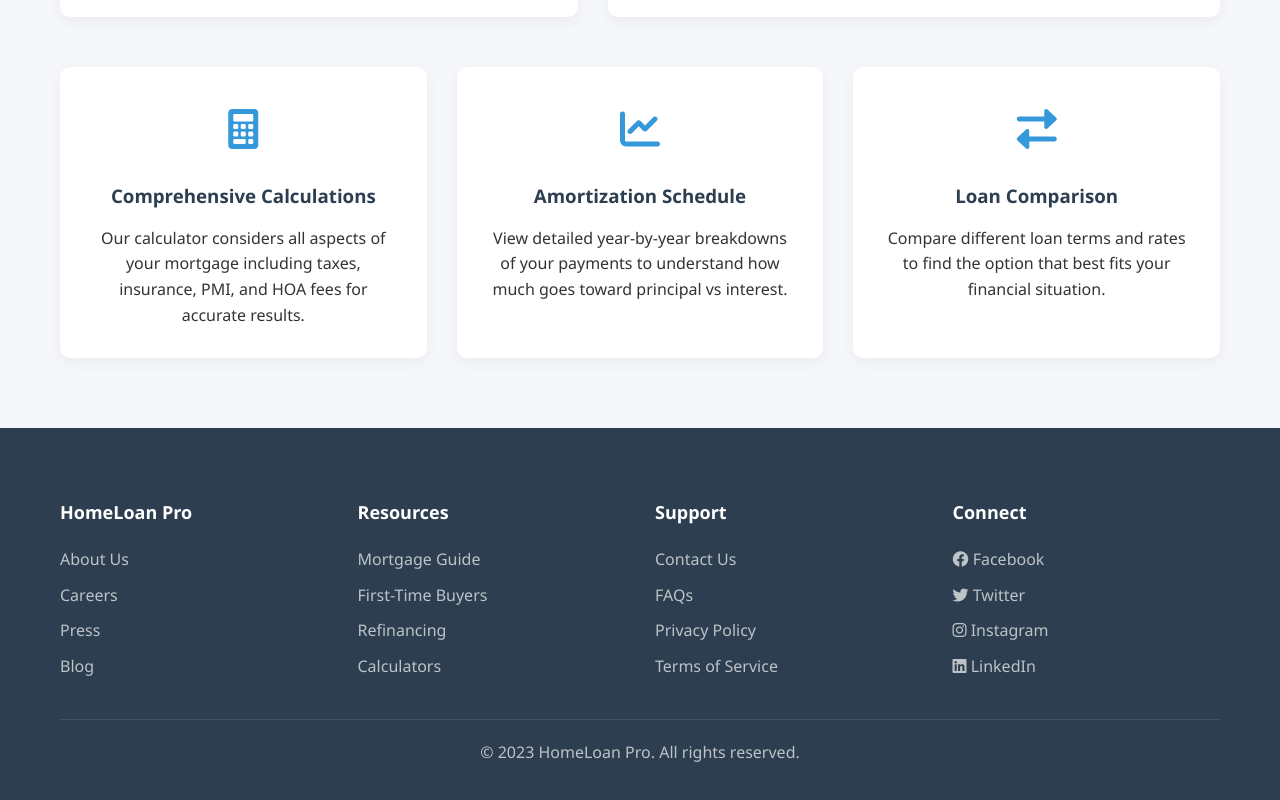
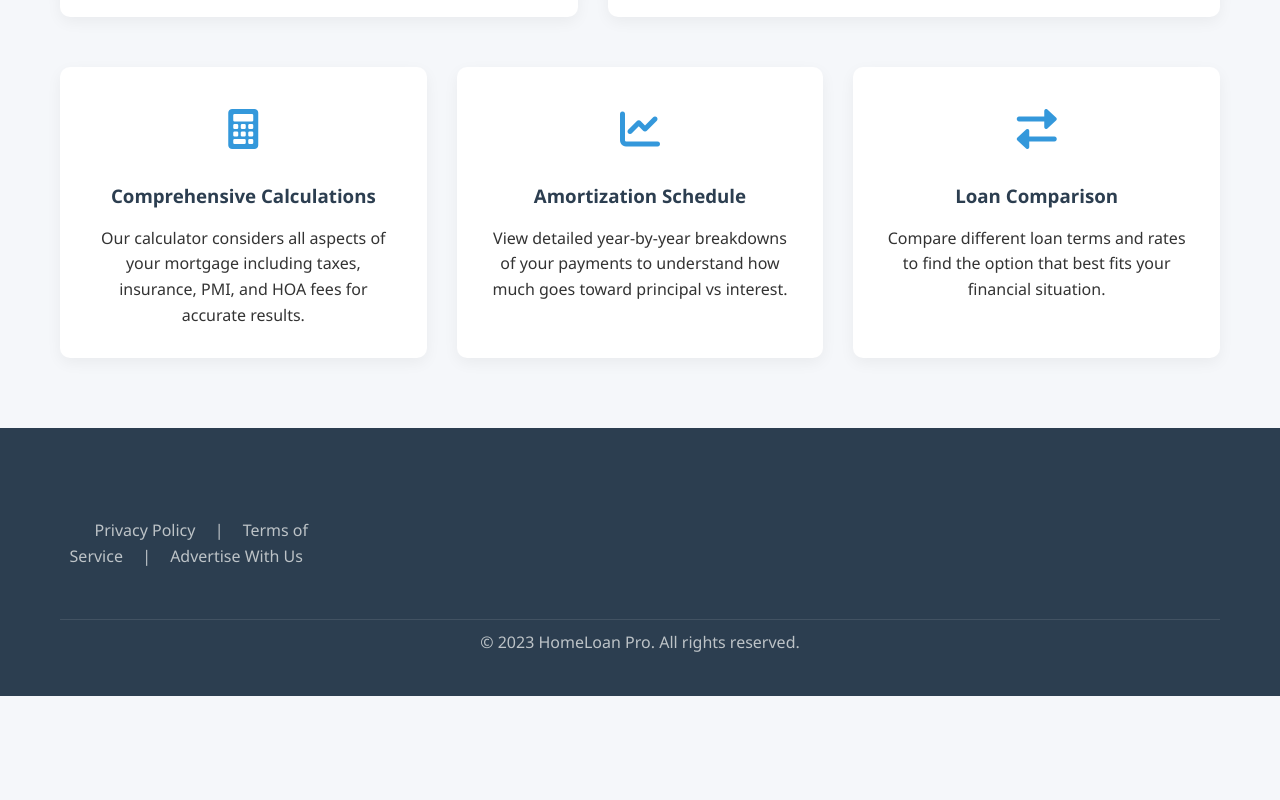
Before and after one commit to skaishetty580/Mortgagecalculator, a plain HTML site: page index.html in a window 1280 px wide. Shown: the part 1368-2168 px from the top of the page. After the commit the page ends 2064 px from the top, so only its background shows below. Drawn offline with nearby package versions, Linux system fonts and the light colour scheme.

Commit message:
Update index.html

```diff
--- a/index.html
+++ b/index.html
@@ -775,52 +775,18 @@
             </div>
         </section>
     </main>
-
     <footer>
     <div class="container">
-            <div class="footer-content">
-                <div class="footer-column">
-                    <h4>HomeLoan Pro</h4>
-                    <ul>
-                        <li><a href="#">About Us</a></li>
-                        <li><a href="#">Careers</a></li>
-                        <li><a href="#">Press</a></li>
-                        <li><a href="#">Blog</a></li>
-                    </ul>
-                </div>
-
-                <div class="footer-column">
-                    <h4>Resources</h4>
-                    <ul>
-                        <li><a href="#">Mortgage Guide</a></li>
-                        <li><a href="#">First-Time Buyers</a></li>
-                        <li><a href="#">Refinancing</a></li>
-                        <li><a href="#">Calculators</a></li>
-                    </ul>
-                </div>
-
-                <div class="footer-column">
-                    <h4>Support</h4>
-                    <ul>
-                        <li><a href="#">Contact Us</a></li>
-                        <li><a href="#">FAQs</a></li>
-                        <li><a href="#">Privacy Policy</a></li>
-                        <li><a href="#">Terms of Service</a></li>
-                    </ul>
-                </div>
-
-                <div class="footer-column">
-                    <h4>Connect</h4>
-                    <ul>
-                        <li><a href="#"><i class="fab fa-facebook"></i> Facebook</a></li>
-                        <li><a href="#"><i class="fab fa-twitter"></i> Twitter</a></li>
-                        <li><a href="#"><i class="fab fa-instagram"></i> Instagram</a></li>
-                        <li><a href="#"><i class="fab fa-linkedin"></i> LinkedIn</a></li>
-                    </ul>
+        <div class="footer-content" style="text-align: center; padding: 20px 0;">
+            <div style="display: inline-block;">
+                <a href="#" style="color: #bdc3c7; text-decoration: none; margin: 0 15px;">Privacy Policy</a>
+                <span style="color: #bdc3c7;">|</span>
+                <a href="#" style="color: #bdc3c7; text-decoration: none; margin: 0 15px;">Terms of Service</a>
+                <span style="color: #bdc3c7;">|</span>
+                <a href="#" style="color: #bdc3c7; text-decoration: none; margin: 0 15px;">Advertise With Us</a>
             </div>
         </div>
-
-            <div class="copyright">
+        <div class="copyright" style="text-align: center; padding-top: 10px; border-top: 1px solid rgba(255, 255, 255, 0.1); color: #bdc3c7;">
             <p>&copy; 2023 HomeLoan Pro. All rights reserved.</p>
         </div>
     </div>
```
Lines whose indentation alone changed are shown as unchanged.
